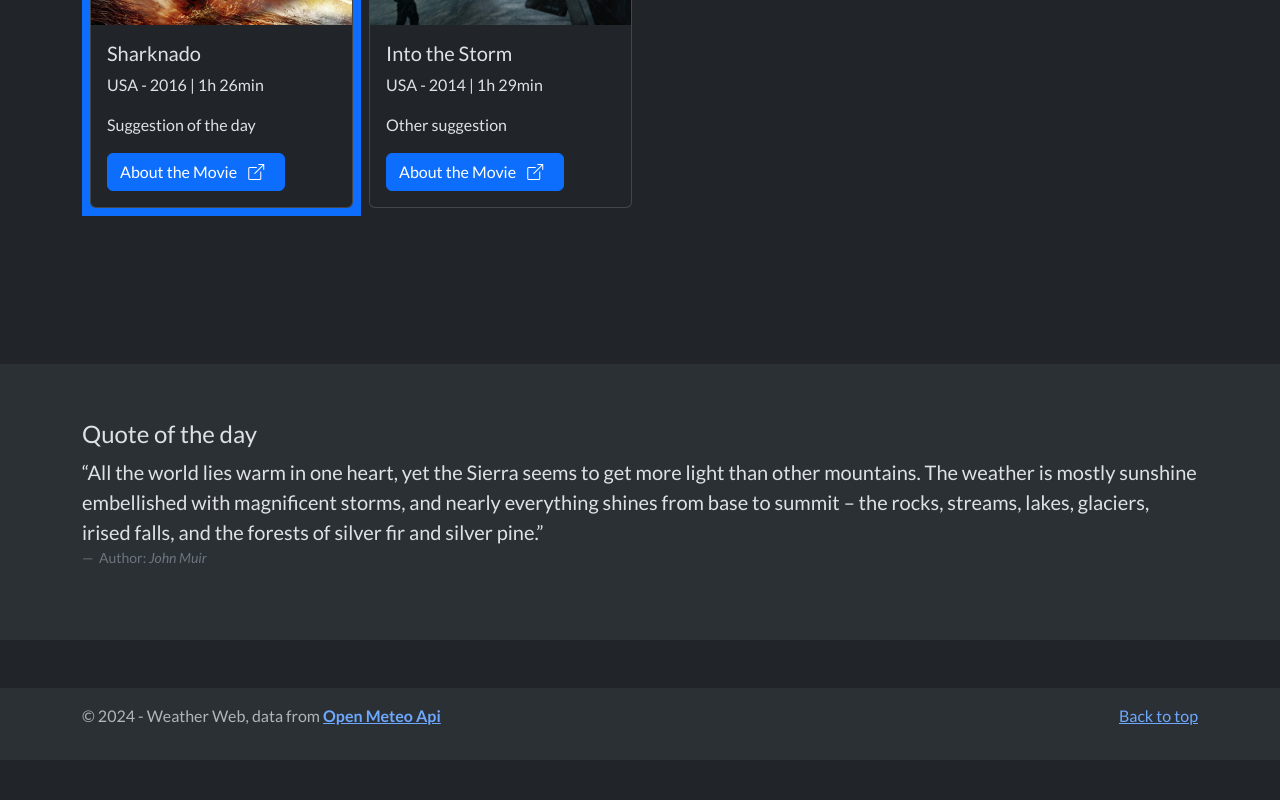
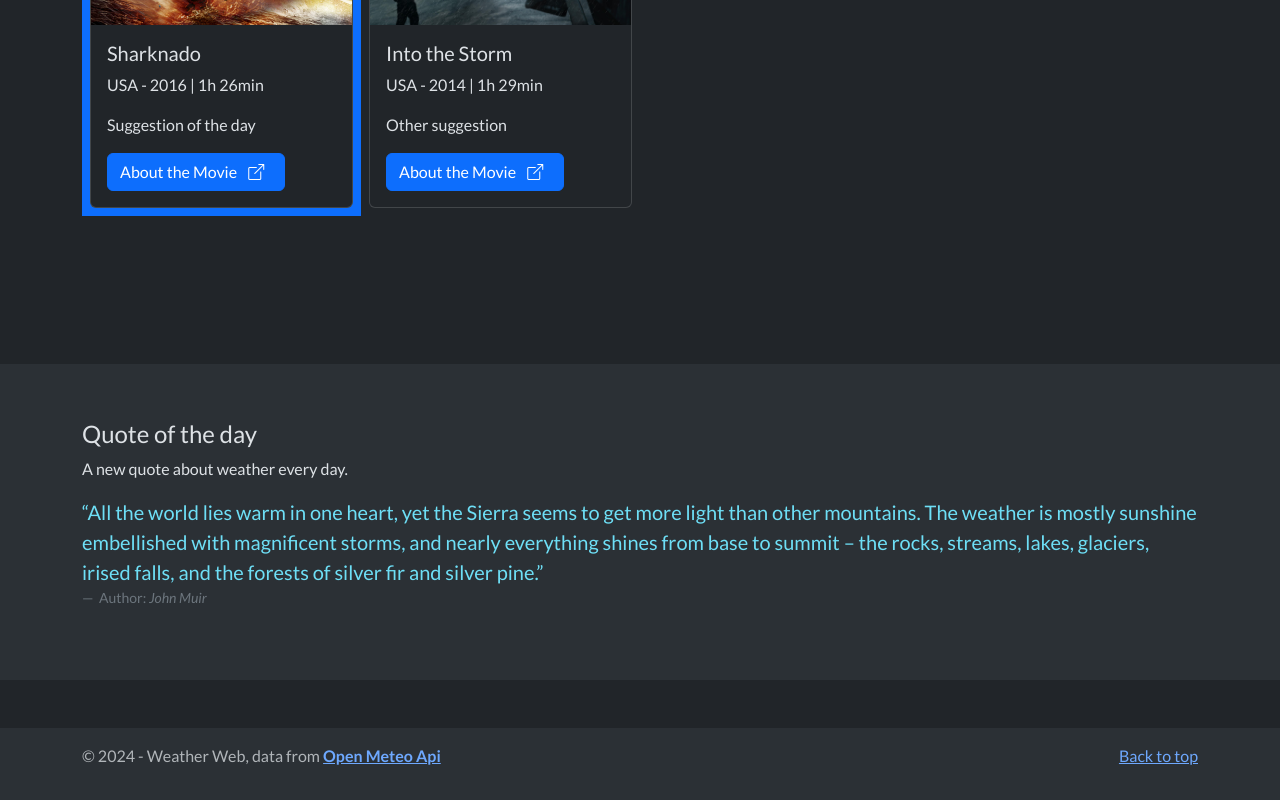
Before and after one commit to IacopoC/weather-web, a Vue app: page / in a window 1280 px wide. Shown: the part 2409-3209 px from the top of the page. Before the commit the page ends 3169 px from the top, so only its background shows below. Built offline with nearby package versions, Linux system fonts and the light colour scheme; no server answers.

Commit message:
aggiunta funzione colori font.

```diff
--- a/src/components/BannerQuote.vue
+++ b/src/components/BannerQuote.vue
@@ -18,6 +18,13 @@ export default {
     dailyQuote() {
       const today = new Date().getDay();
       return this.texts[today];
+    },
+    quoteClass() {
+      const colors = ["text-primary-emphasis", "text-secondary-emphasis", "text-warning-emphasis", "text-light-emphasis", "text-success-emphasis", "text-info-emphasis"];
+      const index = this.texts.findIndex(
+          (text) => text === this.dailyQuote
+      );
+      return colors[index % colors.length];
     }
   }
 }
@@ -29,9 +36,10 @@ export default {
     <div class="p-5 bg-body-tertiary">
       <div class="container py-2">
         <h4>Quote of the day</h4>
+        <p>A new quote about weather every day.</p>
         <figure>
           <blockquote class="blockquote">
-            <p>{{ dailyQuote.quote }}</p>
+            <p :class="quoteClass">{{ dailyQuote.quote }}</p>
           </blockquote>
           <figcaption class="blockquote-footer">
             Author: <cite title="Source Title">{{ dailyQuote.author }}</cite>
```
